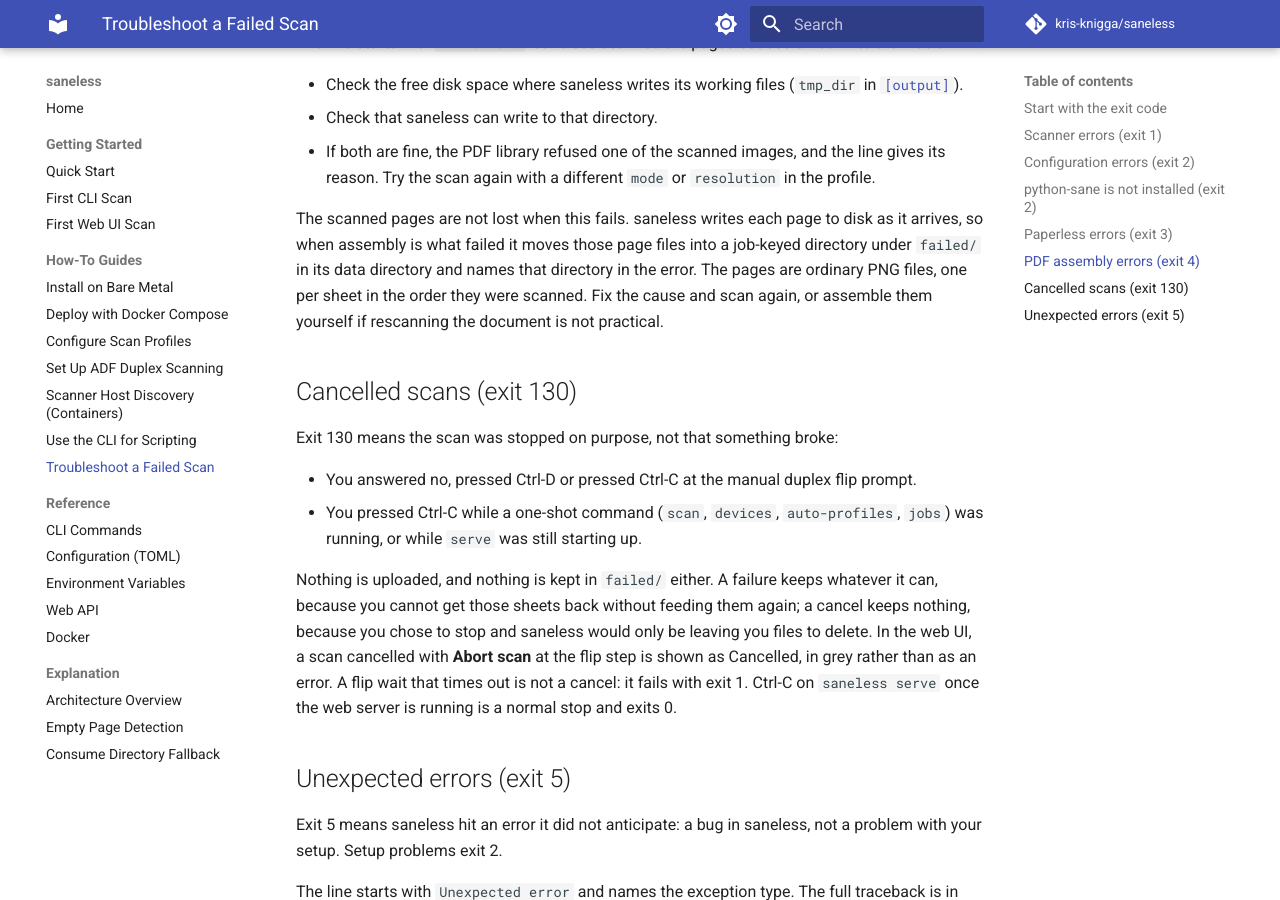
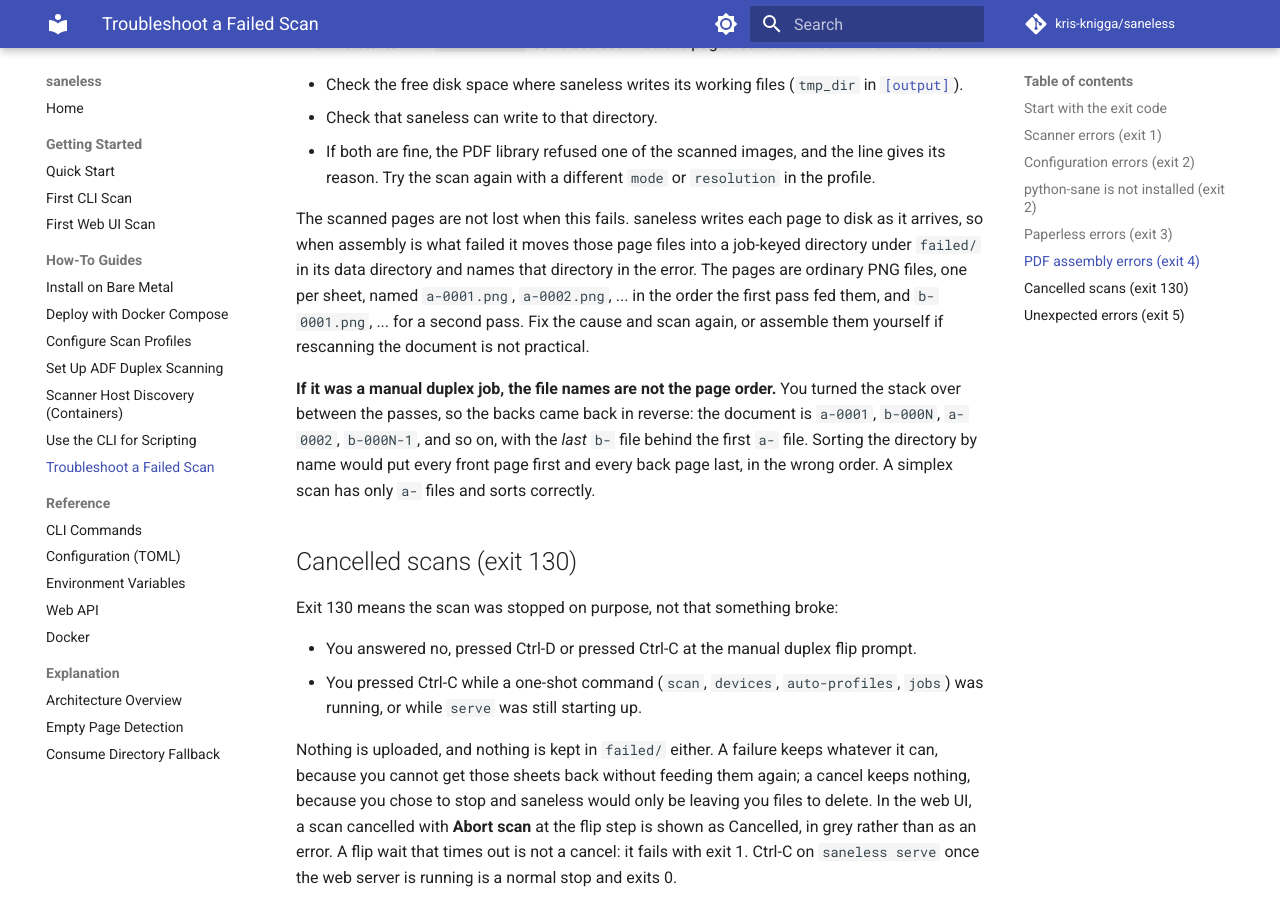
Before and after one commit to kdknigga/saneless, an MkDocs documentation site: the page built from docs/how-to/troubleshoot-a-failed-scan.md, in a window 1280 px wide and 900 px high, scrolled down 4471 px. Built offline with MkDocs 1.6.1 and Material for MkDocs 9.7.7, drawn with Linux system fonts in a browser that asks for light colours; comment, search, counter and statistics services are not loaded.

Commit message:
docs(29): WR-06 stop claiming a preserved page directory is in document order
_preserving_page_files moves sorted(spool_dir.iterdir()), which yields
a-0001 ... a-000N, b-0001 ... b-000N.  For an interleaved manual duplex job
the document order is a-0001, b-000N, a-0002, b-000N-1, ... -- the reversal
_interleave_duplex's own docstring stresses "no longer sort into document
order at all".  Three doc sentences said or implied otherwise, and
docker.md tells the operator to "assemble or rescan it", which from the
names alone they could not do correctly.

All three now state the acquisition-order rule, say that simplex and
document order coincide while manual duplex does not, and spell out the
interleave so the directory can actually be assembled by hand.

The two structural options the review preferred were considered and not
taken: renaming the moved files to their document position would destroy
the a-/b- pass labels D-02 chose for debuggability and has no answer for
an interrupted job, whose document order is not known; a manifest needs
the record list at three call sites, one of which (the partial-scan
fallback) has no complete order to write down.  Both remain open as a
later improvement; neither is needed to make the documentation true.

Co-Authored-By: Claude Opus 5 <noreply@anthropic.com>

```diff
--- a/docs/how-to/troubleshoot-a-failed-scan.md
+++ b/docs/how-to/troubleshoot-a-failed-scan.md
@@ -178,8 +178,15 @@ The line starts with `PDF error:`. saneless scanned the pages but could not writ
 The scanned pages are not lost when this fails. saneless writes each page to disk as it arrives,
 so when assembly is what failed it moves those page files into a job-keyed directory under
 `failed/` in its data directory and names that directory in the error. The pages are ordinary PNG
-files, one per sheet in the order they were scanned. Fix the cause and scan again, or assemble
-them yourself if rescanning the document is not practical.
+files, one per sheet, named `a-0001.png`, `a-0002.png`, ... in the order the first pass fed them,
+and `b-0001.png`, ... for a second pass. Fix the cause and scan again, or assemble them yourself if
+rescanning the document is not practical.
+
+**If it was a manual duplex job, the file names are not the page order.** You turned the stack over
+between the passes, so the backs came back in reverse: the document is `a-0001`, `b-000N`,
+`a-0002`, `b-000N-1`, and so on, with the *last* `b-` file behind the first `a-` file. Sorting the
+directory by name would put every front page first and every back page last, in the wrong order.
+A simplex scan has only `a-` files and sorts correctly.
 
 ## Cancelled scans (exit 130)
 
```
Also changed, not shown: docs/explanation/consume-directory-fallback.md (+1 -1 lines), docs/reference/docker.md (+5 -1 lines).
